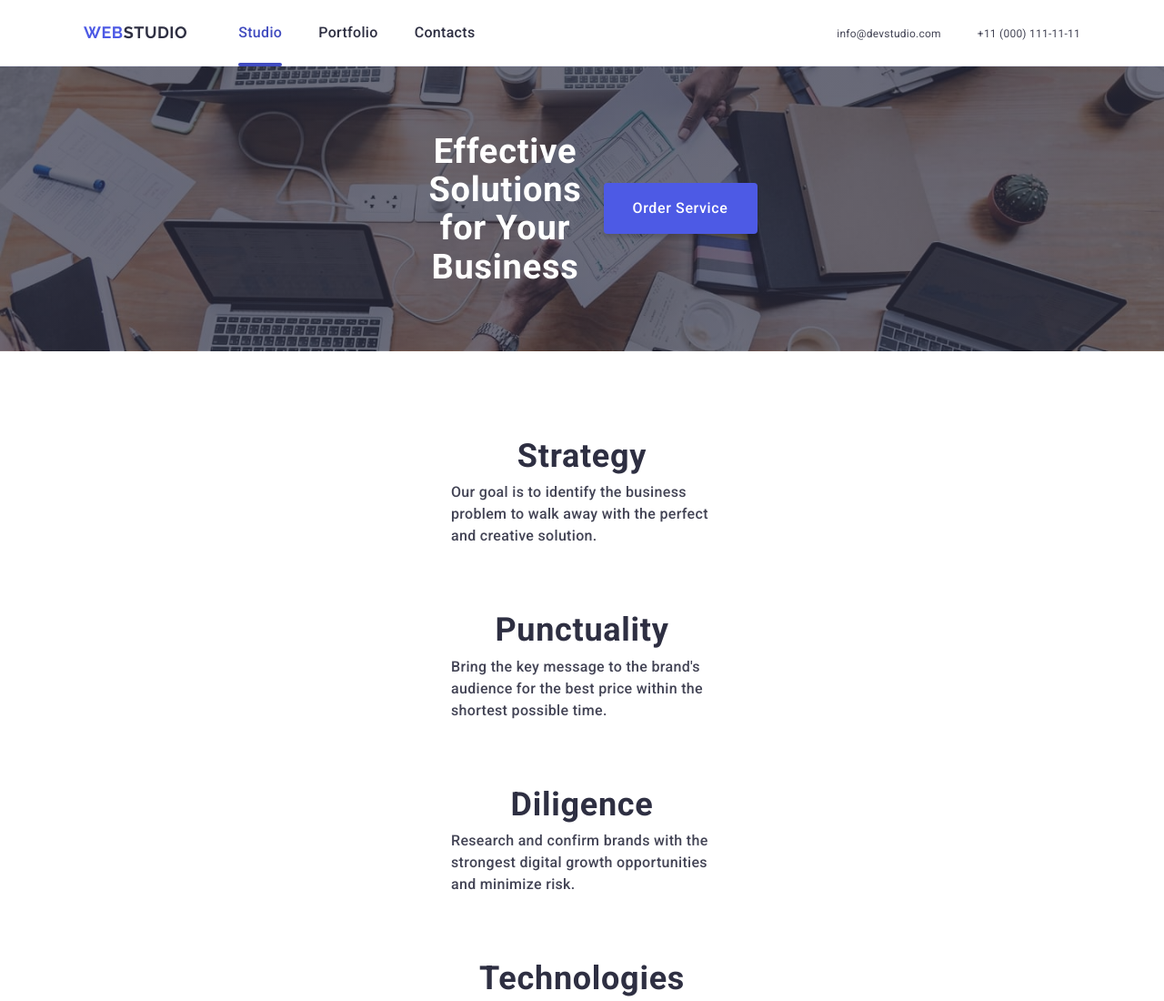
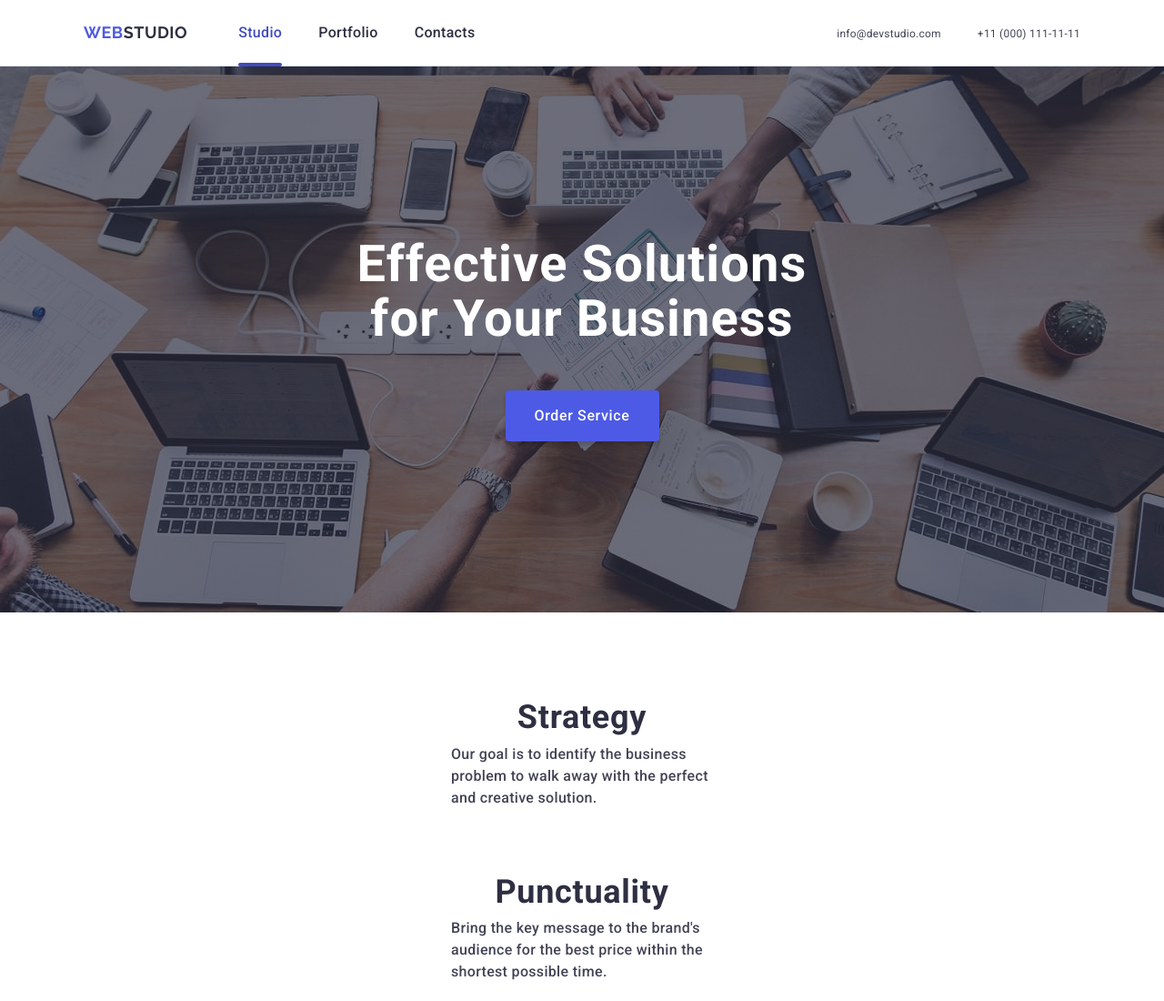
Before and after one commit to GarAlex78/goit-markup-hw-06, a plain HTML site: page index.html in a window 1280 px wide. Shown: the top 1100 px of the page at 91% size. Drawn offline with nearby package versions, Linux system fonts and the light colour scheme.

Commit message:
end media baner

```diff
--- a/css/styles.css
+++ b/css/styles.css
@@ -214,8 +214,6 @@ img {
   }
 }
 
-
-
 @media (min-width:768px){
   .header_address  {
     display: flex;
@@ -256,6 +254,7 @@ img {
 
 .section_baner {
   width: 100%;
+  height: 432px;
   background-image: linear-gradient(
       rgba(46, 47, 66, 0.7),
       rgba(46, 47, 66, 0.7)
@@ -284,6 +283,9 @@ img {
         rgba(46, 47, 66, 0.7)
       ),
       url(../images/dark/Dark-bg-tabl.jpg);
+      height:436px;
+      padding-top: 112px;
+
   }
   @media (min-resolution: 192dpi) {
     .section_baner {
@@ -292,6 +294,9 @@ img {
           rgba(46, 47, 66, 0.7)
         ),
         url(../images/dark/Dark-bg-tabl@2.jpg);
+        height:436px;
+        padding-top: 112px;
+
     }
   }
 }
@@ -302,6 +307,8 @@ img {
         rgba(46, 47, 66, 0.7)
       ),
       url(../images/dark/Dark-bg.jpg);
+      height:600px;
+      padding-top: 188px;
   }
   @media (min-resolution: 192dpi) {
     .section_baner {
@@ -310,10 +317,16 @@ img {
           rgba(46, 47, 66, 0.7)
         ),
         url(../images/dark/Dark-bg@2.jpg);
+        height:600px;
+        padding-top: 188px;
     }
   }
 }
 
+.wrp-baner-title{
+  display: flex;
+  flex-direction: column;
+}
 .baner_title {
   font-weight: 700;
   font-size: 38px;
@@ -322,6 +335,25 @@ img {
   margin-bottom: 72px;
   color: var(--white-background-color);
   max-width: 216px;
+}
+
+@media (min-width:768px){
+  .baner_title{
+    margin-bottom: 36px;
+font-weight: 700;
+font-size: 56px;
+line-height: 1.07;
+letter-spacing: 0.02em;
+text-align: center;
+color: #fff;
+max-width: 496px;
+  }
+}
+
+@media (min-width:1158px){
+  .baner_title{
+    margin-bottom: 48px;
+  }
 }
 
 .baner_btn {
@@ -340,7 +372,7 @@ img {
   box-shadow: 0 4px 4px 0 rgba(0, 0, 0, 0.15);
   border-radius: 4px;
   transition: background-color 250ms cubic-bezier(0.4, 0, 0.2, 1);
-  margin-bottom: 72px;
+  /* margin-bottom: 72px; */
 }
 
 .baner_btn:hover,
--- a/index.html
+++ b/index.html
@@ -71,7 +71,7 @@
     <main>
       <!-- #region main banner -->
       <section class="section_baner section">
-        <div class="container">
+        <div class="container wrp-baner-title">
           <h1 class="baner_title title-center">
             Effective Solutions for Your Business
           </h1>
```
